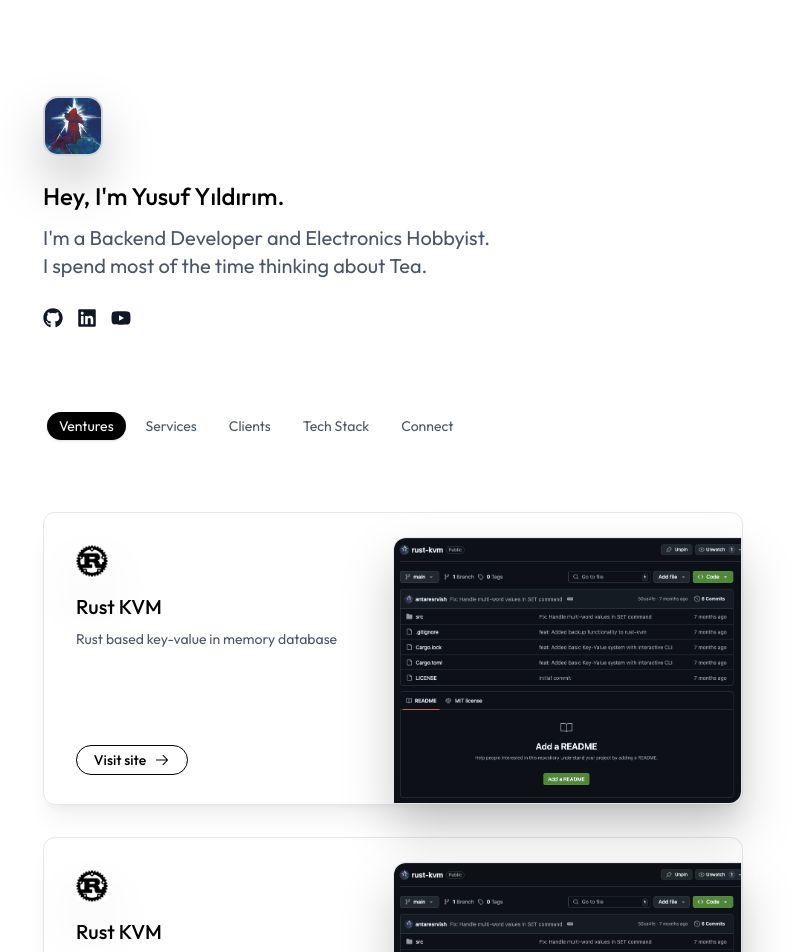
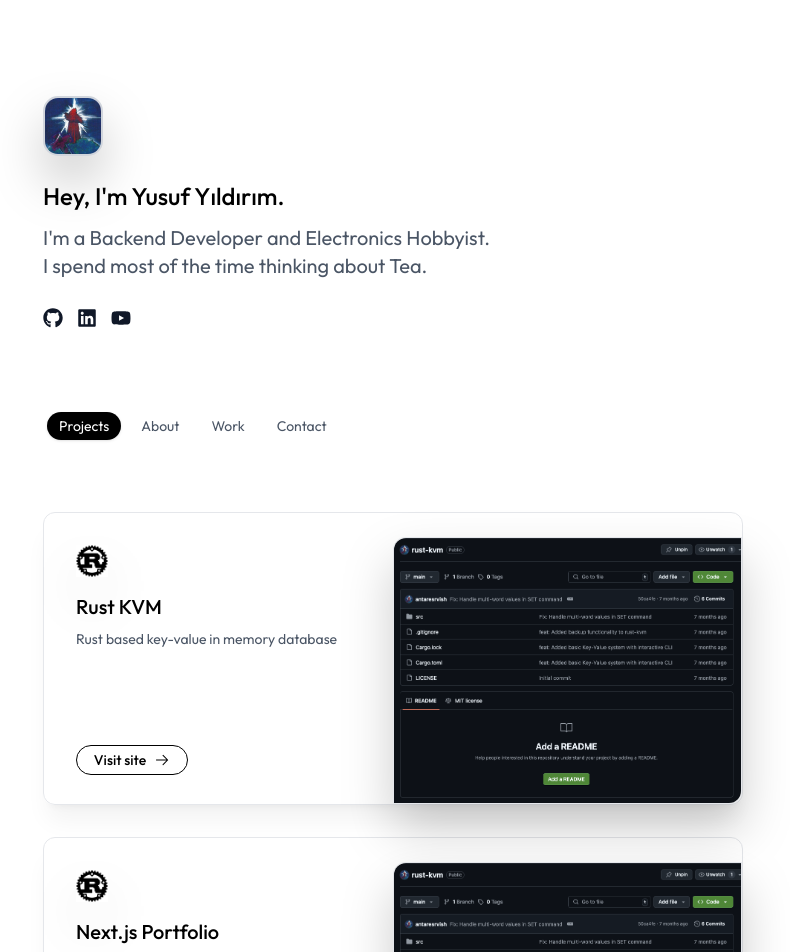
Before and after one commit to antaresrvish/portfolio, a Next.js app: page / in a window 1280 px wide. Shown: the top 952 px of the page, without its empty margins (247-1037 px from the left). Built offline with nearby package versions, Linux system fonts and the light colour scheme.

Commit message:
refactor(menu): more dynamic structure

```diff
--- a/src/components/menu-layer.tsx
+++ b/src/components/menu-layer.tsx
@@ -1,32 +1,38 @@
-import { useMenu } from '@/contexts/MenuContext';
-import One from '@/pages/layers/one';
-import Two from '@/pages/layers/two';
-import Three from '@/pages/layers/three';
-import Four from '@/pages/layers/four';
-import Five from '@/pages/layers/five';
+import { useMenu } from '@/contexts/menu-context';
+import { BlurFade } from './effects/blur-fade';
+import { useState, useEffect, ReactNode } from 'react';
+import { IMenuLayerProps } from '@/types/components/menu-layer';
 
-export default function MenuLayer() {
+export default function MenuLayer({ layerConfig = {} }: IMenuLayerProps) {
     const { activeItem } = useMenu();
+    const [isFirstRender, setIsFirstRender] = useState(true);
+    const [initialActiveItem] = useState(activeItem);
+
+    useEffect(() => {
+        if (activeItem !== initialActiveItem) {
+            setIsFirstRender(false);
+        }
+    }, [activeItem, initialActiveItem]);
 
     const renderContent = () => {
-        switch (activeItem) {
-            case 'ventures':
-                return <One data={[
-                    {iconUrl: '/rust.png', title: 'Rust KVM', description:'Rust based key-value in memory database', photoUrl:'./test.png', link:'https://github.com/antaresrvish/rust-kvm'},
-                    {iconUrl: '/rust.png', title: 'Rust KVM', description:'Rust based key-value in memory database', photoUrl:'./test.png', link:'https://github.com/antaresrvish/rust-kvm'},
-                    {iconUrl: '/rust.png', title: 'Rust KVM', description:'Rust based key-value in memory database', photoUrl:'./test.png', link:'https://github.com/antaresrvish/rust-kvm'}
-                ]}/>;
-            case 'services':
-                return <Two />;
-            case 'clients':
-                return <Three />;
-            case 'tech-stack':
-                return <Four />;
-            case 'connect':
-                return <Five />;
-            default:
-                return <One data={[]} />;
+        const delay = isFirstRender ? 1450 : 0;
+
+        if (layerConfig[activeItem]) {
+            return (
+                <BlurFade delay={delay} key={activeItem}>
+                    {layerConfig[activeItem].component}
+                </BlurFade>
+            );
         }
+
+        return (
+            <BlurFade delay={delay} key="default">
+                <div className="text-center text-gray-500 py-12">
+                    <h3 className="text-xl font-medium mb-2">No Content.</h3>
+                    <p>Content for "{activeItem}" is not avalible.</p>
+                </div>
+            </BlurFade>
+        );
     };
 
     return (
--- a/src/components/menu.tsx
+++ b/src/components/menu.tsx
@@ -1,34 +1,33 @@
-import { useMenu } from '@/contexts/MenuContext';
+import { useMenu } from '@/contexts/menu-context';
+import { BlurFade } from './effects/blur-fade';
+import { IMenuItems, IMenuProps } from '@/types/components/menu';
 
-const menuItems = [
-    { id: 'ventures', label: 'Ventures' },
-    { id: 'services', label: 'Services' },
-    { id: 'clients', label: 'Clients' },
-    { id: 'tech-stack', label: 'Tech Stack' },
-    { id: 'connect', label: 'Connect' },
-];
-
-export default function Menu() {
+export default function Menu({ menuItems = [], delay = 1250, className = "" }: IMenuProps) {
     const { activeItem, setActiveItem } = useMenu();
-
     return (
-        <nav className="flex justify-start sm:justify-start mt-20 sm:mt-20 px-0">
+        <BlurFade delay={delay}>
+            <nav className={`flex justify-start sm:justify-start mt-20 sm:mt-20 px-0 ${className}`}>
                 <div className="flex flex-wrap items-center justify-start sm:justify-start rounded-full p-1 max-w-full">
                     {menuItems.map((item) => (
                         <button
                             key={item.id}
                             onClick={() => setActiveItem(item.id)}
+                            disabled={item.disabled}
                             className={`
-              relative mr-1 sm:mr-2 px-2 mb-1 sm:px-3 py-1 text-xs sm:text-sm  rounded-full transition-all duration-300 ease-in-out hover:cursor-pointer whitespace-nowrap
+                                relative mr-1 sm:mr-2 px-2 mb-1 sm:px-3 py-1 text-xs sm:text-sm rounded-full transition-all duration-300 ease-in-out hover:cursor-pointer whitespace-nowrap
                                 ${activeItem === item.id
                                     ? 'bg-black text-white shadow-sm'
                                     : 'text-gray-600 hover:text-gray-900'
                                 }
+                                ${item.disabled ? 'opacity-50 cursor-not-allowed hover:text-gray-600' : ''}
                             `}>
-                        {item.label}
+                            <div className="flex items-center gap-1">
+                                <span>{item.label}</span>
+                            </div>
                         </button>
                     ))}
                 </div>
             </nav>
+        </BlurFade>
     );
 }
--- a/src/components/profile.tsx
+++ b/src/components/profile.tsx
@@ -6,16 +6,16 @@
 
     return (
         <div className="flex flex-col justify-center">
-            <BlurFade delay={250}>
+            <BlurFade delay={200}>
                 <img src={photoUrl} alt="Profile Image" className="rounded-[15px] border-2 border-gray-300 drop-shadow-2xl/20 drop-shadow-black w-15 h-15 mb-6" />
             </BlurFade>
-            <BlurFade delay={500}>
+            <BlurFade delay={400}>
                 <div className='mb-3 md:text-2xl text-lg font-medium'>
                     <span>{title}</span>
                 </div>
             </BlurFade>
             {biography.map((biography, index) => (
-                <BlurFade delay={750 + index * 100} key={index}>
+                <BlurFade delay={600 + index * 100} key={index}>
                     <div className="md:text-xl text-md text-gray-600">
                         <span>{biography}</span>
                     </div>
--- a/src/components/social-links.tsx
+++ b/src/components/social-links.tsx
@@ -5,7 +5,7 @@
 
 export default function socialLinks({ data }: { data: ISocialLinks }) {
     return (
-        <BlurFade delay={1250}>
+        <BlurFade delay={1000}>
             <div className="flex mt-6">
                 {data.map((item) => {
                     const iconName = ("Fa" + item.icon) as keyof typeof fa6;
--- a/src/contexts/MenuContext.tsx
+++ b/src/contexts/menu-context.tsx
@@ -1,14 +1,11 @@
 import { createContext, useContext, useState, ReactNode } from 'react';
+import { IMenuContextType } from '@/types/contexts/menu-context';
 
-type MenuContextType = {
-    activeItem: string;
-    setActiveItem: (item: string) => void;
-};
 
-const MenuContext = createContext<MenuContextType | undefined>(undefined);
+const MenuContext = createContext<IMenuContextType | undefined>(undefined);
 
 export function MenuProvider({ children }: { children: ReactNode }) {
-    const [activeItem, setActiveItem] = useState('ventures');
+    const [activeItem, setActiveItem] = useState('projects');
 
     return (
         <MenuContext.Provider value={{ activeItem, setActiveItem }}>
--- a/src/pages/index.tsx
+++ b/src/pages/index.tsx
@@ -2,13 +2,56 @@
 import SocialLinks from "@/components/social-links";
 import Menu from "@/components/menu";
 import MenuLayer from "@/components/menu-layer";
-import { MenuProvider } from "@/contexts/MenuContext";
+import { MenuProvider } from "@/contexts/menu-context";
 import { Outfit } from "next/font/google";
+import One from "@/pages/layers/one";
+import Two from "@/pages/layers/two";
+import Three from "@/pages/layers/three";
+import Five from "@/pages/layers/five";
 
 const geistSans = Outfit({
   variable: "--font-geist-sans",
   subsets: ["latin"],
 });
+
+const portfolioData = {
+  profile: {
+    title: "Hey, I'm Yusuf Yıldırım.",
+    biography: [
+      "I'm a Backend Developer and Electronics Hobbyist.",
+      "I spend most of the time thinking about Tea."
+    ],
+    photoUrl: "/profile-photo.jpeg"
+  },
+  socialLinks: [
+    { tooltip: "Github Profile", link: "https://www.github.com/antaresrvish", icon: "Github" },
+    { tooltip: "LinkedIn Profile", link: "https://www.linkedin.com/in/antaresrvish", icon: "Linkedin" },
+    { tooltip: "Youtube Profile", link: "https://www.youtube.com/u/antaresrvish", icon: "Youtube" }
+  ],
+  menu: [
+    { id: 'projects', label: 'Projects' },
+    { id: 'about', label: 'About' },
+    { id: 'work', label: 'Work' },
+    { id: 'contact', label: 'Contact' }
+  ],
+  layerConfig: {
+    'projects': {
+      component: <One data={[
+        { iconUrl: '/rust.png', title: 'Rust KVM', description: 'Rust based key-value in memory database', photoUrl: './test.png', link: 'https://github.com/antaresrvish/rust-kvm' },
+        { iconUrl: '/rust.png', title: 'Next.js Portfolio', description: 'Modern portfolio website', photoUrl: './test.png', link: '#' }
+      ]} />
+    },
+    'about': {
+      component: <Two />
+    },
+    'work': {
+      component: <Three />
+    },
+    'contact': {
+      component: <Five />
+    }
+  }
+};
 
 
 export default function Home() {
@@ -18,21 +61,10 @@
         className={`${geistSans.className} flex justify-center h-screen bg-grey-100 sm:px-10 px-6`}>
         <div className="flex flex-col md:w-[700px] w-full md:pt-24 pt-20">
           <div className="w-full flex flex-col">
-            <Profile profile={{
-              title: "Hey, I'm Yusuf Yıldırım.",
-              biography: [
-                "I'm a Backend Developer and Electronics Hobbyist.",
-                "I spend most of the time thinking about Tea."
-              ],
-              photoUrl: "/profile-photo.jpeg"
-            }} />
-            <SocialLinks data={[
-              { tooltip: "Github Profile", link: "https://www.github.com/antaresrvish", icon: "Github" },
-              { tooltip: "LinkedIn Profile", link: "https://www.linkedin.com/in/antaresrvish", icon: "Linkedin" },
-              { tooltip: "Youtube Profile", link: "https://www.youtube.com/u/antaresrvish", icon: "Youtube" }
-            ]} />
-            <Menu />
-            <MenuLayer/>
+            <Profile profile={portfolioData.profile} />
+            <SocialLinks data={portfolioData.socialLinks} />
+            <Menu menuItems={portfolioData.menu} />
+            <MenuLayer layerConfig={portfolioData.layerConfig} />
           </div>
         </div>
       </div>
--- /dev/null
+++ b/src/types/components/menu-layer.d.ts
@@ -0,0 +1,10 @@
+export interface IMenuLayerConfig {
+    [key: string]: {
+        component: ReactNode;
+        data?: any;
+    };
+}
+
+export interface IMenuLayerProps {
+    layerConfig?: MenuLayerConfig;
+}
--- /dev/null
+++ b/src/types/contexts/menu-context.d.ts
@@ -0,0 +1,4 @@
+export type IMenuContextType = {
+    activeItem: string;
+    setActiveItem: (item: string) => void;
+};
```
Also changed, not shown: src/types/components/menu.d.ts (+11 -2 lines). Lines whose indentation alone changed are shown as unchanged.
